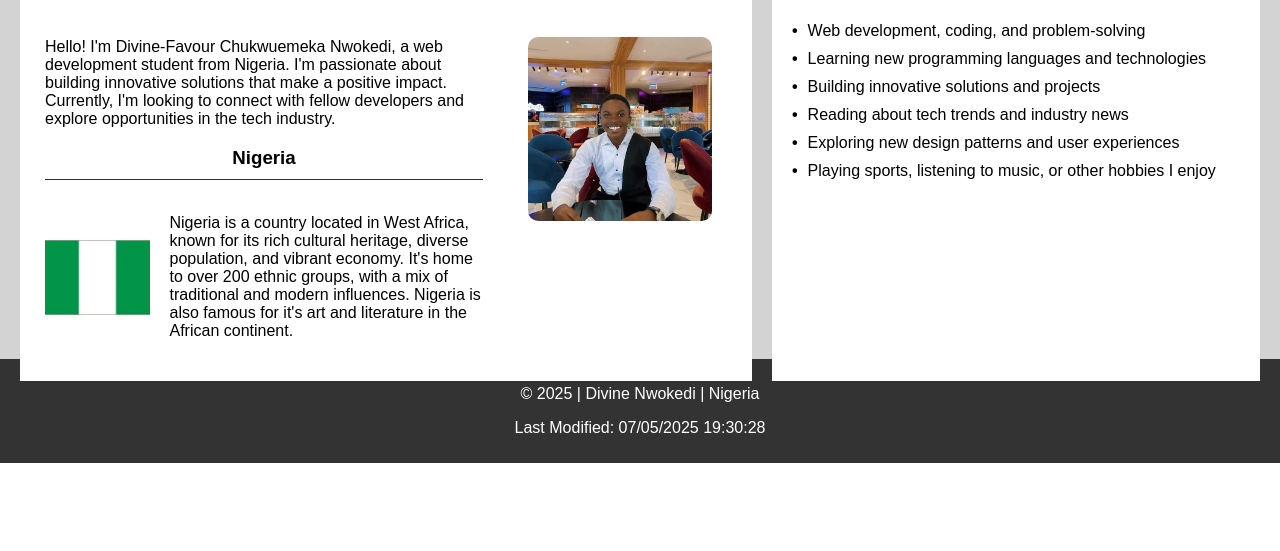
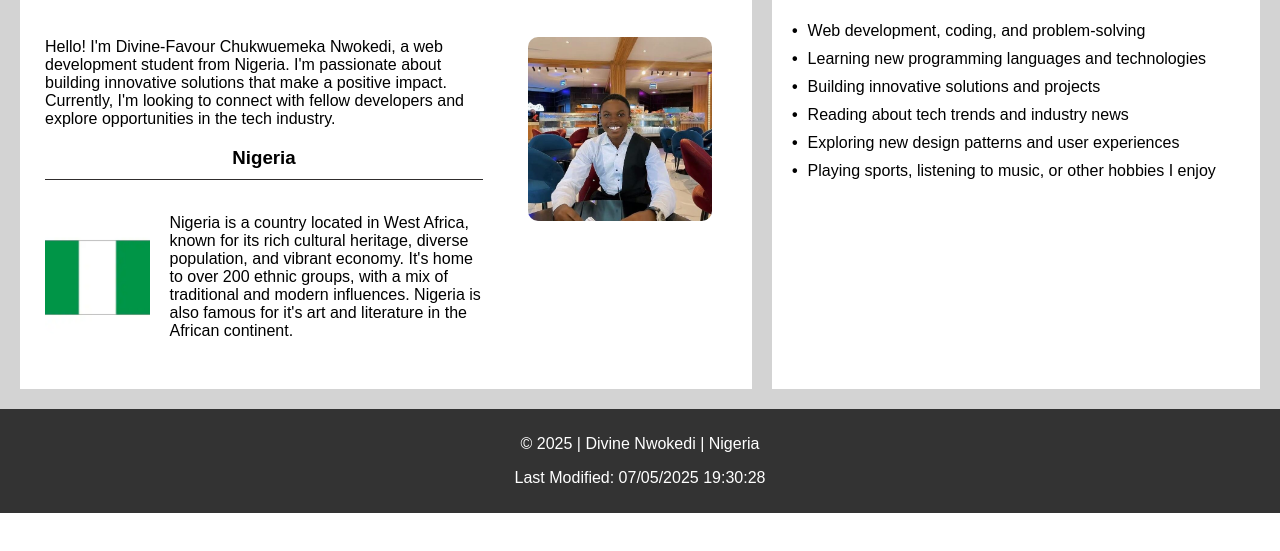
Before and after one commit to DivineNwokedi/wdd131, a plain HTML site: page index.html in a window 1280 px wide. Shown: the part 223-774 px from the top of the page. Drawn offline with Linux system fonts and the light colour scheme.

Commit message:
mad some corrections

```diff
--- a/styles/base.css
+++ b/styles/base.css
@@ -36,7 +36,7 @@ nav a {
 
 main {
     display: grid;
-    height: 390px;
+    height: 440px;
     grid-template-columns: 3fr 2fr;
     gap: 20px;
     padding: 20px;
```
